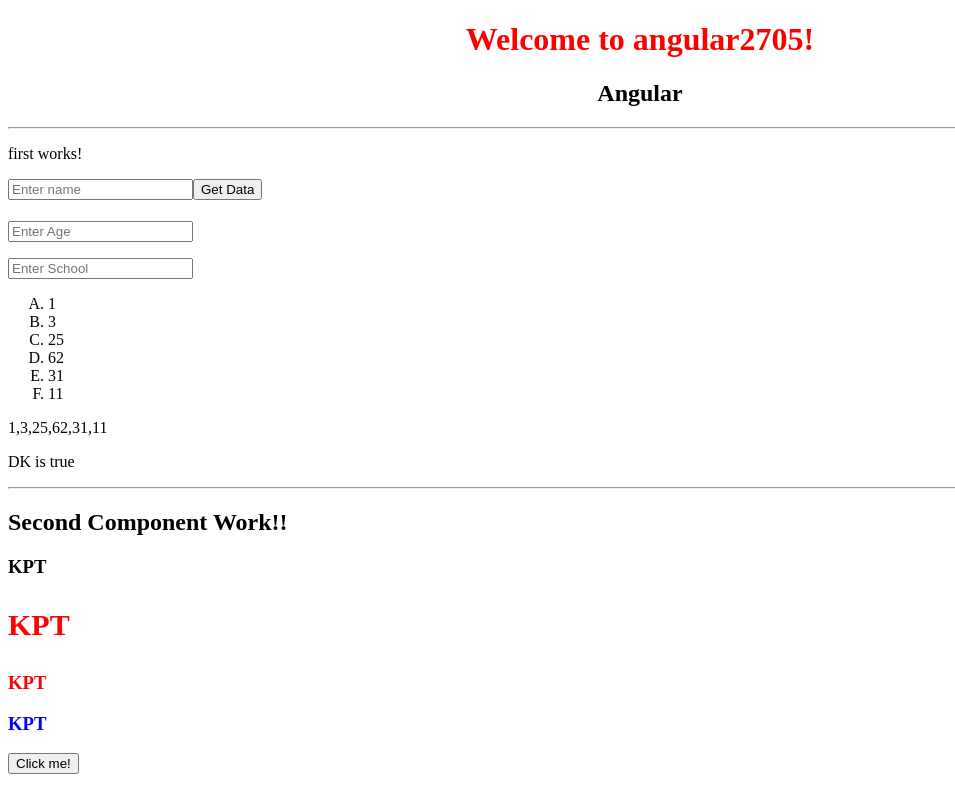
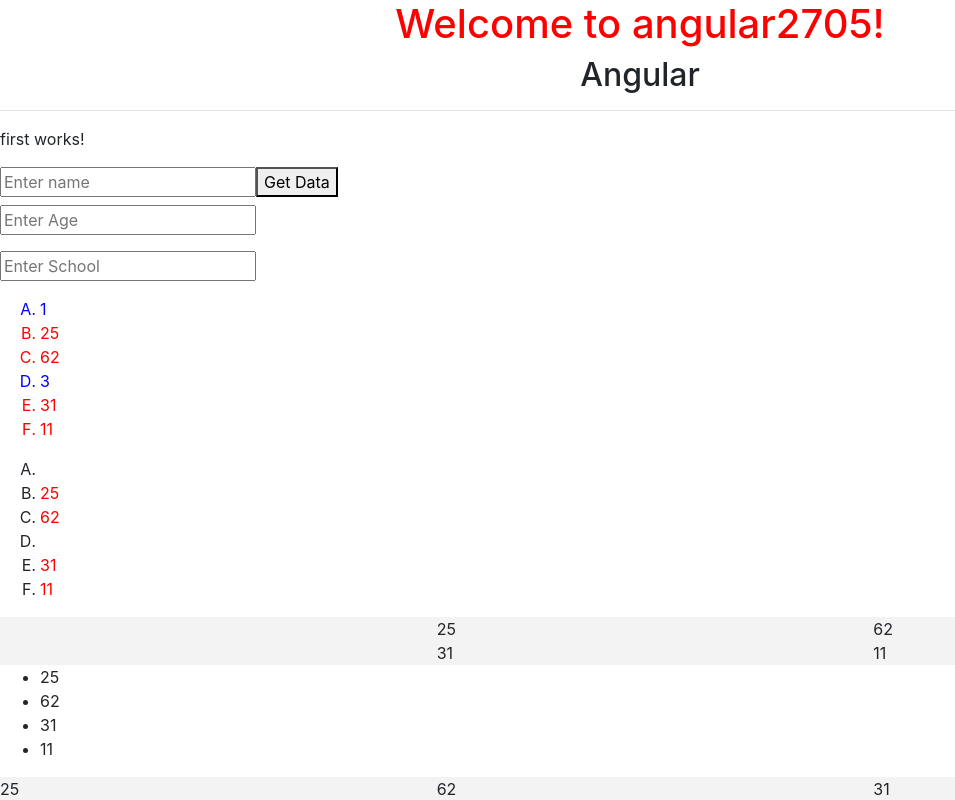
Before and after one commit to huongbee/angular2705, an Angular app: page / in a window 1280 px wide. Shown: the top 800 px of the page, without its empty margins (0-955 px from the left). Built offline with nearby package versions, Linux system fonts and the light colour scheme.

Commit message:
ng-container

```diff
--- a/src/app/first/first.component.html
+++ b/src/app/first/first.component.html
@@ -4,19 +4,42 @@
 <h4> {{ name }} </h4>
 <h4> {{ txtName.value }} </h4>
 
-<input type="text" #txtAge placeholder="Enter Age"
-(keyup)="getData(txtAge)">
+<input type="text" #txtAge placeholder="Enter Age" (keyup)="getData(txtAge)">
 <!-- number: pipe -->
 <p>{{ age | number}}</p>
 <p>{{ txtAge.value }}</p>
 
-<input type="text" placeholder="Enter School"
-[(ngModel)]="txtSchool">
+<input type="text" placeholder="Enter School" [(ngModel)]="txtSchool">
 
 <p>{{txtSchool}}</p>
 <ol type="A">
-    <li *ngFor="let item of arrNumber">{{ item }}</li>
+    <li *ngFor="let item of arrNumber" [style.color]="item>=10 ? 'red' : 'blue'">{{ item }}</li>
 </ol>
+
+<ol type="A">
+    <li *ngFor="let item of arrNumber">
+        <span *ngIf="item>=10" style="color:red">{{ item }}</span>
+        <!-- <span *ngIf="item<10" style="color:blue">{{ item }}</span> -->
+    </li>
+</ol>
+<div class="row">
+    <div style="background-color: #f3f3f3" class="col-4" *ngFor="let item of arrNumber">
+        <div *ngIf="item>=10">{{item}}</div>
+    </div>
+</div>
+<ul>
+    <ng-container *ngFor="let item of arrNumber">
+        <li *ngIf="item>=10">{{item}}</li>
+    </ng-container>
+</ul>
+<div class="row">
+    <ng-container *ngFor="let item of arrNumber">
+        <div style="background-color: #f3f3f3" class="col-4" *ngIf="item>=10">
+            <div>{{item}}</div>
+        </div>
+    </ng-container>
+</div>
+
 <p>{{ arrNumber }}</p>
 <p *ngIf="1==1; else dataElse">DK is true</p>
 <ng-template #dataElse>
--- a/src/app/first/first.component.ts
+++ b/src/app/first/first.component.ts
@@ -8,8 +8,14 @@
 export class FirstComponent implements OnInit {
   name: string;
   age: number;
-  arrNumber = [ 1, 3, 25, 62, 31, 11 ];
-  constructor() { }
+  arrNumber = [1, 25, 62, 3, 31, 11];
+  // .filter(e => {
+  //   if (e >= 10) { return e; }
+  // });
+
+  constructor() {
+    console.log(this.arrNumber);
+  }
 
   ngOnInit() {
   }
--- a/src/index.html
+++ b/src/index.html
@@ -1,5 +1,6 @@
 <!doctype html>
 <html lang="en">
+
 <head>
   <meta charset="utf-8">
   <title>Angular2705</title>
@@ -7,10 +8,13 @@
 
   <meta name="viewport" content="width=device-width, initial-scale=1">
   <link rel="icon" type="image/x-icon" href="favicon.ico">
+  <link rel="stylesheet" href="https://stackpath.bootstrapcdn.com/bootstrap/4.3.1/css/bootstrap.min.css">
 </head>
+
 <body>
   <app-root></app-root>
   <!-- <app-first></app-first> -->
   <!-- <div id="app-root"></div> -->
 </body>
+
 </html>
```
